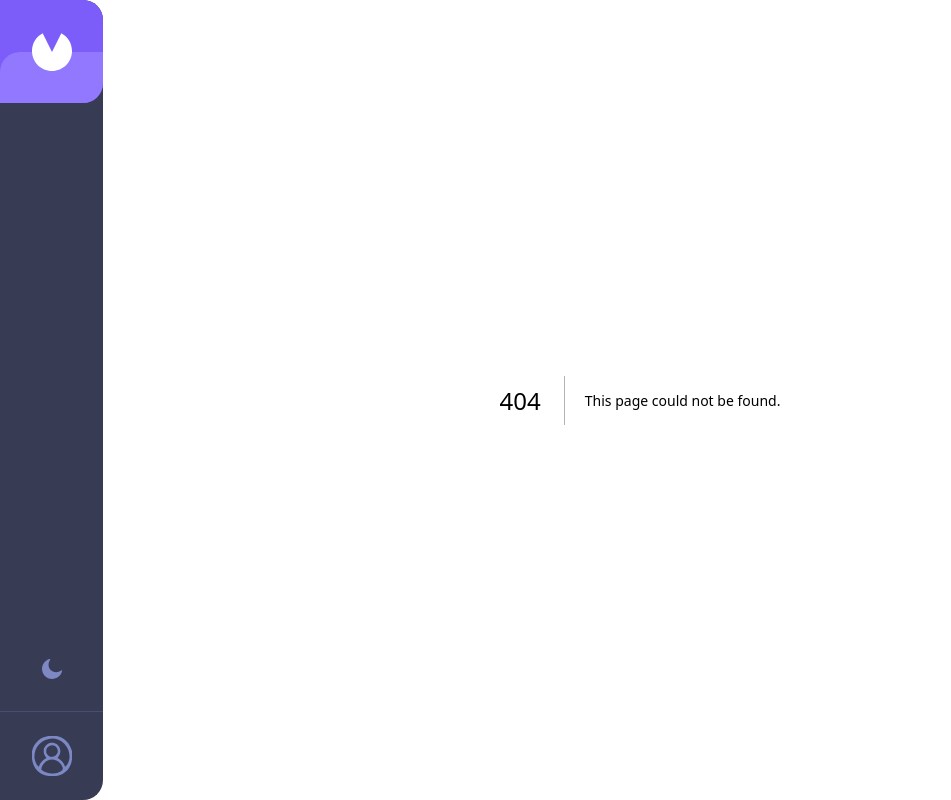
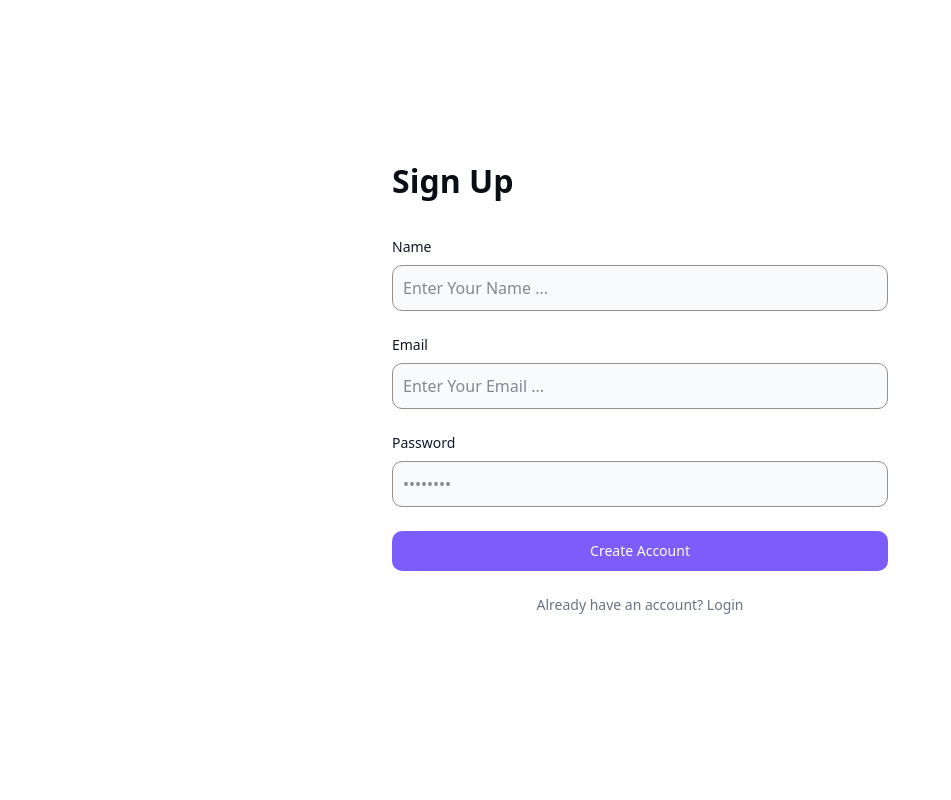
Before and after one commit to GiOrGI175/invoices-front, a Next.js app: page /sign-up in a window 1280 px wide. Before the commit this address had no page. Shown: the whole page, without its empty margins (0-951 px from the left). Built offline with nearby package versions, Linux system fonts and the light colour scheme.

Commit message:
feature/auth pages

```diff
--- /dev/null
+++ b/app/(auth)/layout.tsx
@@ -0,0 +1,7 @@
+export default function AuthLayout({
+  children,
+}: {
+  children: React.ReactNode;
+}) {
+  return <>{children}</>;
+}
--- /dev/null
+++ b/app/(auth)/sign-in/page.tsx
@@ -0,0 +1,77 @@
+'use client';
+
+export default function page() {
+  return (
+    <div className='flex items-center w-full h-[100vh]'>
+      <div className='m-auto sm:w-[74%] md:m-auto'>
+        <div className='md:w-[560px] min-w-[280px] md:m-auto rounded-xl bg-white h-[450px] p-8 gap-[32px] flex flex-col'>
+          <h2 className='text-[32px] font-bold text-[#201F24]'>Login</h2>
+          <form
+            className='space-y-4 md:space-y-6'
+            //   onSubmit={handleSubmit(onSubmit)}
+          >
+            <div>
+              <label
+                htmlFor='email'
+                className='block mb-2 text-sm font-medium text-gray-900 dark:text-white'
+              >
+                Email
+              </label>
+              <input
+                type='email'
+                id='email'
+                className='bg-gray-50 border border-[#98908B] text-gray-900 rounded-lg focus:ring-primary-600 focus:border-primary-600 block w-full p-2.5 dark:bg-gray-700 dark:border-gray-600 dark:placeholder-gray-400 dark:text-white dark:focus:ring-blue-500 dark:focus:border-blue-500'
+                placeholder='Enter Your Email ...'
+                required
+                //   {...register('email')}
+              />
+              {/* {errors.email && (
+                  <span style={{ color: 'red' }}>{errors.email.message}</span>
+                )} */}
+            </div>
+            <div>
+              <label
+                htmlFor='password'
+                className='block mb-2 text-sm font-medium text-gray-900 dark:text-white'
+              >
+                Password
+              </label>
+              <input
+                type='password'
+                id='password'
+                placeholder='••••••••'
+                className='bg-gray-50 border border-[#98908B] text-gray-900 rounded-lg focus:ring-primary-600 focus:border-primary-600 block w-full p-2.5 dark:bg-gray-700 dark:border-gray-600 dark:placeholder-gray-400 dark:text-white dark:focus:ring-blue-500 dark:focus:border-blue-500'
+                required
+                //   {...register('password')}
+              />
+              {/* {errors.password && (
+                  <span style={{ color: 'red' }}>
+                    {errors.password.message}
+                  </span>
+                )} */}
+            </div>
+            {/* {error && (
+                <p className='text-red-700 text-center mt-2'>{error}</p>
+              )} */}
+
+            <button
+              type='submit'
+              className='w-full text-white bg-[#7c5dfa] hover:bg-primary-700 focus:ring-4 focus:outline-none focus:ring-primary-300 font-medium rounded-lg text-sm px-5 py-2.5 text-center dark:bg-primary-600 dark:hover:bg-primary-700 dark:focus:ring-primary-800'
+            >
+              Login
+            </button>
+            <p className='text-sm font-light text-gray-500 dark:text-gray-400 text-center'>
+              Need to create an account?{' '}
+              <a
+                className='font-medium text-primary-600 hover:underline dark:text-primary-500 cursor-pointer'
+                //   onClick={handleClick}
+              >
+                Sign Up
+              </a>
+            </p>
+          </form>
+        </div>
+      </div>
+    </div>
+  );
+}
--- /dev/null
+++ b/app/(auth)/sign-up/page.tsx
@@ -0,0 +1,95 @@
+'use client';
+
+export default function page() {
+  return (
+    <div className='flex items-center w-full h-[100vh] '>
+      <div className='m-auto sm:w-[74%]'>
+        <div className=' md:w-[560px] min-w-[300px] md:m-auto rounded-xl bg-white h-[550px] p-8 gap-[32px] flex flex-col '>
+          <h2 className='text-[32px] font-bold text-[#0c0e16]'>Sign Up</h2>
+          <form
+            className='space-y-4 md:space-y-6'
+            //   onSubmit={handleSubmit(onSubmit)}
+          >
+            <div>
+              <label
+                htmlFor='name'
+                className='block mb-2 text-sm font-medium text-gray-900 dark:text-white'
+              >
+                Name
+              </label>
+              <input
+                type='text'
+                className='bg-gray-50 border border-[#98908B] text-gray-900 rounded-lg focus:ring-primary-600 focus:border-primary-600 block w-full p-2.5 dark:bg-gray-700 dark:border-gray-600 dark:placeholder-gray-400 dark:text-white dark:focus:ring-blue-500 dark:focus:border-blue-500'
+                required
+                placeholder='Enter Your Name ...'
+                //   {...register('fullName')}
+              />
+              {/* {errors.fullName && (
+                  <span style={{ color: 'red' }}>
+                    {errors.fullName.message}
+                  </span>
+                )} */}
+            </div>
+            <div>
+              <label
+                htmlFor='email'
+                className='block mb-2 text-sm font-medium text-gray-900 dark:text-white'
+              >
+                Email
+              </label>
+              <input
+                type='email'
+                id='email'
+                className='bg-gray-50 border border-[#98908B] text-gray-900 rounded-lg focus:ring-primary-600 focus:border-primary-600 block w-full p-2.5 dark:bg-gray-700 dark:border-gray-600 dark:placeholder-gray-400 dark:text-white dark:focus:ring-blue-500 dark:focus:border-blue-500'
+                placeholder='Enter Your Email ...'
+                required
+                //   {...register('email')}
+              />
+              {/* {errors.email && (
+                  <span style={{ color: 'red' }}>{errors.email.message}</span>
+                )} */}
+            </div>
+            <div>
+              <label
+                htmlFor='password'
+                className='block mb-2 text-sm font-medium text-gray-900 dark:text-white'
+              >
+                Password
+              </label>
+              <input
+                type='password'
+                id='password'
+                placeholder='••••••••'
+                className='bg-gray-50 border border-[#98908B] text-gray-900 rounded-lg focus:ring-primary-600 focus:border-primary-600 block w-full p-2.5 dark:bg-gray-700 dark:border-gray-600 dark:placeholder-gray-400 dark:text-white dark:focus:ring-blue-500 dark:focus:border-blue-500'
+                required
+                //   {...register('password')}
+              />
+              {/* {errors.password && (
+                  <span style={{ color: 'red' }}>
+                    {errors.password.message}
+                  </span>
+                )} */}
+            </div>
+            {/* {errorMessage && <p className='text-red-600'>{errorMessage}</p>} */}
+
+            <button
+              type='submit'
+              className='w-full text-white bg-[#7c5dfa] hover:bg-primary-700 focus:ring-4 focus:outline-none focus:ring-primary-300 font-medium rounded-lg text-sm px-5 py-2.5 text-center dark:bg-primary-600 dark:hover:bg-primary-700 dark:focus:ring-primary-800'
+            >
+              Create Account
+            </button>
+            <p className='text-sm font-light text-gray-500 dark:text-gray-400 text-center'>
+              Already have an account?{' '}
+              <a
+                //   onClick={handleClick}
+                className='font-medium text-primary-600 hover:underline dark:text-primary-500 cursor-pointer'
+              >
+                Login
+              </a>
+            </p>
+          </form>
+        </div>
+      </div>
+    </div>
+  );
+}
--- /dev/null
+++ b/app/(viwes)/layout.tsx
@@ -0,0 +1,10 @@
+import Header from '@/components/_organisms/header/Header';
+
+export default function AppLayout({ children }: { children: React.ReactNode }) {
+  return (
+    <>
+      <Header />
+      {children}
+    </>
+  );
+}
--- a/app/layout.tsx
+++ b/app/layout.tsx
@@ -1,7 +1,6 @@
 import type { Metadata } from 'next';
 import { Geist, Geist_Mono } from 'next/font/google';
 import './globals.css';
-import Header from '@/components/_organisms/header/Header';
 import localFont from 'next/font/local';
 
 const league = localFont({
@@ -23,10 +22,7 @@
 }>) {
   return (
     <html lang='en' className={`${league.variable}`}>
-      <body className=''>
-        <Header />
-        {children}
-      </body>
+      <body className=''>{children}</body>
     </html>
   );
 }
```
Also changed, not shown: app/(viwes)/invoices/[invoicesId]/page.tsx (renamed from app/invoices/[invoicesId]/page.tsx), app/(viwes)/invoices/page.tsx (renamed from app/invoices/page.tsx).
